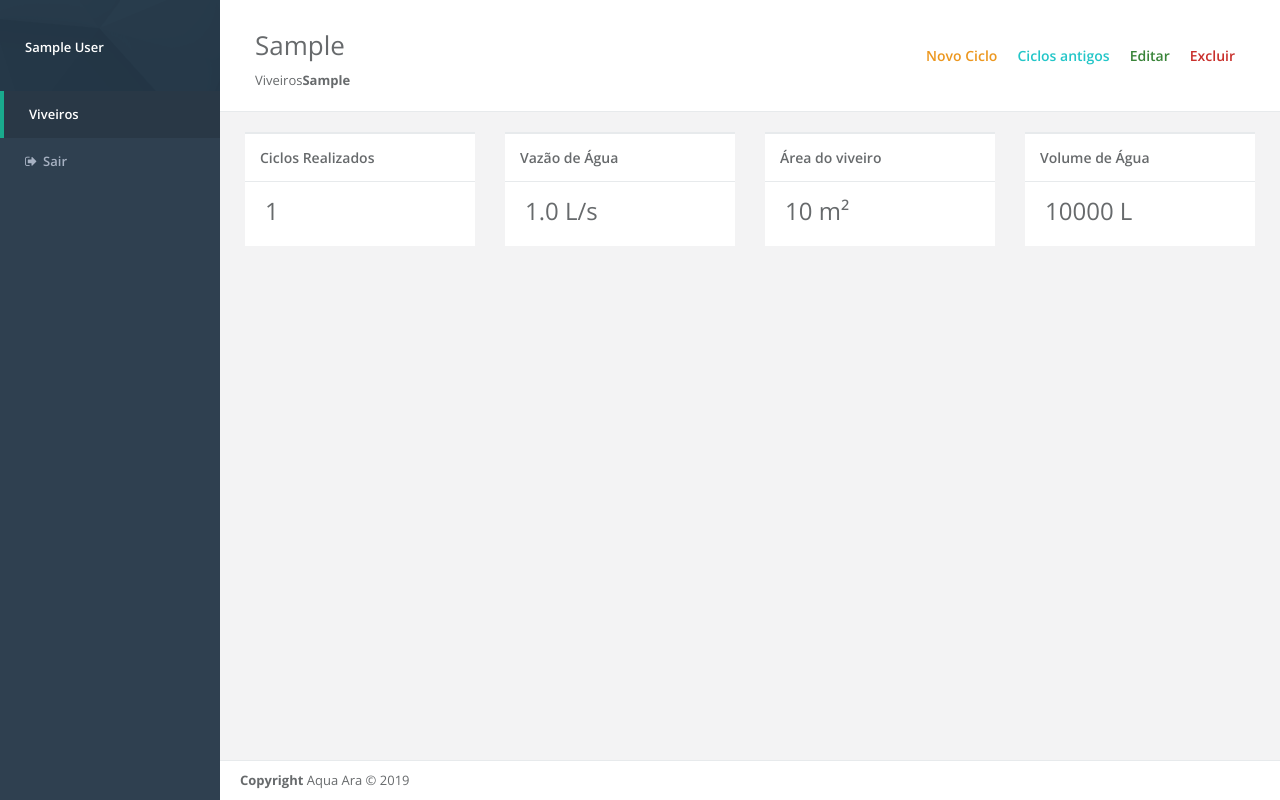
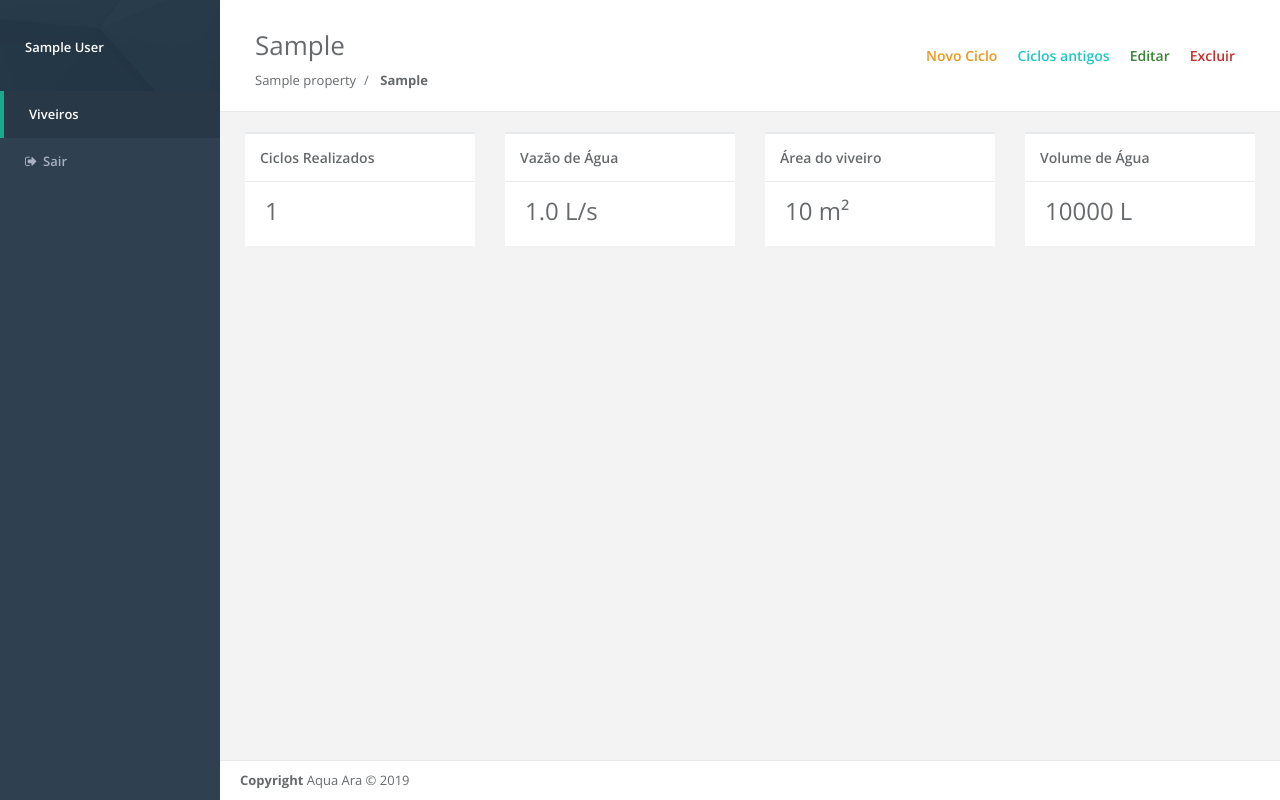
Before and after one commit to SamuelSilvaAraujo/aquaara, a Django app: page /1/viveiro/1/ in a window 1280 px wide. Run offline with Django 3.2, Linux system fonts and the light colour scheme; a user stored in the database is signed in; tables that the repository leaves empty hold one stand-in row (values such as "Sample post"); some libraries are stand-ins or nearby versions.

Commit message:
alterar slug propriedade para id propriedade

```diff
--- a/core/models.py
+++ b/core/models.py
@@ -45,7 +45,7 @@ class Property(models.Model):
     user = models.ForeignKey(User, on_delete=models.CASCADE)
     name = models.CharField("Nome", max_length=50)
     address = models.ForeignKey(Address, on_delete=models.CASCADE)
-    slug = models.SlugField(unique=True)
+    slug = models.SlugField()
 
     def save(self, *args, **kwargs):
         self.slug = slugify(self.name)
--- a/core/templates/menu.html
+++ b/core/templates/menu.html
@@ -2,6 +2,6 @@
 
 {% block menu %}
     <li class="{{ pond_page }}">
-        <a href="{% url 'property_ponds' slug_property %}">Viveiros</a>
+        <a href="{% url 'property_ponds' property.id %}">Viveiros</a>
     </li>
 {% endblock %}
--- a/core/templates/pond_detail.html
+++ b/core/templates/pond_detail.html
@@ -13,10 +13,10 @@
             <div class="col-md-12">
                 <h2>{{ pond.identification }}</h2>
                 <ol class="breadcrumb">
-                    <li>
-                        <a href="{% url 'property_ponds' slug_property %}">Viveiros</a>
+                    <li class="breadcrumb-item">
+                        <a href="{% url 'property_ponds' property.id %}">{{ property.name }}</a>
                     </li>
-                    <li class="active">
+                    <li class="breadcrumb-item active">
                         <strong>{{ pond.identification }}</strong>
                     </li>
                 </ol>
@@ -25,15 +25,15 @@
         <ul class="nav navbar-top-links navbar-right">
             <li>
                 {% if not pond.cycle %}
-                    <a href="{% url 'cycle_init' slug_property pond.id %}" style="color: #ec971f">Novo Ciclo</a>
+                    <a href="{% url 'cycle_init' property.id pond.id %}" style="color: #ec971f">Novo Ciclo</a>
                 {% else %}
                     {% if not pond.cycle.population %}
 
-                        <a href="{% url 'population' slug_property pond.id %}" style="color: #ec971f">Povoamento</a>
+                        <a href="{% url 'population' property.id pond.id %}" style="color: #ec971f">Povoamento</a>
 
                     {% else %}
 
-                        <a href="{% url 'despesca' slug_property pond.id %}" style="color: #ec971f">Despesca</a>
+                        <a href="{% url 'despesca' property.id pond.id %}" style="color: #ec971f">Despesca</a>
 
                     {% endif %}
 
@@ -43,10 +43,10 @@
                 <a href="#" style="color: #23c6c8">Ciclos antigos</a>
             </li>
             <li>
-                <a href="{% url 'pond_update' slug_property pond.id %}" style="color: #398439">Editar</a>
+                <a href="{% url 'pond_update' property.id pond.id %}" style="color: #398439">Editar</a>
             </li>
             <li>
-                <a href="{% url 'pond_delete' slug_property pond.id %}" style="color: #c9302c">Excluir</a>
+                <a href="{% url 'pond_delete' property.id pond.id %}" style="color: #c9302c">Excluir</a>
             </li>
         </ul>
 
@@ -186,7 +186,7 @@
                         <div class="ibox-title">
                             <h5>Biometria</h5>
                             <div class="ibox-tools">
-                                <a href="{% url 'biometria' slug_property pond.id %}" class="btn btn-warning btn-outline btn-xs">Nova Biometria</a>
+                                <a href="{% url 'biometria' property.id pond.id %}" class="btn btn-warning btn-outline btn-xs">Nova Biometria</a>
                                 {% if pond.cycle.all_biometria.count > 0 %}
                                     <a href="#" class="btn btn-success btn-outline btn-xs" data-toggle="modal" data-target="#allBiometriaModal">Todas as Biometrias</a>
                                 {% endif %}
@@ -273,7 +273,7 @@
                         <div class="ibox-title">
                             <h5>Mortalidade</h5>
                             <div class="ibox-tools">
-                                <a href="{% url 'mortality' slug_property pond.id %}" class="btn btn-info btn-outline btn-xs">Novo registro</a>
+                                <a href="{% url 'mortality' property.id pond.id %}" class="btn btn-info btn-outline btn-xs">Novo registro</a>
 
                                 {% if pond.cycle.all_mortality.count > 0 %}
                                     <a href="#" class="btn btn-success btn-outline btn-xs" data-toggle="modal" data-target="#allMortalidadeModal">Todos os registro</a>
--- a/core/urls.py
+++ b/core/urls.py
@@ -6,9 +6,9 @@ urlpatterns = [
     path('propriedades/', PropertyListView.as_view(), name="property_list"),
     path('propriedade/', include([
         path('cadastro/', PropertyCreateView.as_view(), name="property_create"),
-        path('<slug:slug>/editar/', PropertyUpdateView.as_view(), name="property_update")
+        path('<int:pk>/editar/', PropertyUpdateView.as_view(), name="property_update")
     ])),
-    path('<slug:slug_property>/', include([
+    path('<int:pk_property>/', include([
         path('viveiros/', PropertyPondsView.as_view(), name="property_ponds"),
         path('viveiro/', include([
             path('cadastro/', PondCreateView.as_view(), name="pond_create"),
--- a/core/views.py
+++ b/core/views.py
@@ -18,11 +18,11 @@ class PropertyListView(LoginRequiredMixin, ListView):
 class PropertyPondsView(LoginRequiredMixin, DetailView):
     template_name = 'property_ponds.html'
     model = Property
-    slug_url_kwarg = 'slug_property'
+    pk_url_kwarg = 'pk_property'
 
     def get_context_data(self, **kwargs):
         context = super(PropertyPondsView, self).get_context_data(**kwargs)
-        context["slug_property"] = self.kwargs["slug_property"]
+        context["pk_property"] = self.kwargs["pk_property"]
         context["pond_page"] = "active"
         return context
 
@@ -43,7 +43,7 @@ class PropertyCreateView(LoginRequiredMixin, CreateView):
         obj.address = address_obj
         obj.user = self.request.user
         obj.save()
-        return HttpResponseRedirect(reverse_lazy('property_ponds', kwargs={'slug_property': obj.slug}))
+        return HttpResponseRedirect(reverse_lazy('property_ponds', kwargs={'pk_property': obj.id}))
 
 class PropertyUpdateView(LoginRequiredMixin, UpdateView):
     model = Property
@@ -66,20 +66,19 @@ class PropertyUpdateView(LoginRequiredMixin, UpdateView):
 class PondCreateView(LoginRequiredMixin, CreateView):
     form_class = PondForm
     template_name = 'pond_create.html'
-    pk_url_kwarg = 'slug_property'
 
     def get_context_data(self, **kwargs):
         context = super(PondCreateView, self).get_context_data(**kwargs)
-        context["slug_property"] = self.kwargs["slug_property"]
+        context["property"] = Property.objects.get(pk=self.kwargs["pk_property"])
         context["pond_page"] = "active"
         return context
 
     def form_valid(self, form):
-        slug_property = self.kwargs["slug_property"]
+        pk_property = self.kwargs["pk_property"]
         obj = form.save(commit=False)
-        obj.property = Property.objects.get(slug=slug_property)
+        obj.property = Property.objects.get(pk=pk_property)
         obj.save()
-        return HttpResponseRedirect(reverse_lazy('pond_detail', kwargs={"slug_property": slug_property, "pk_pond": obj.id}))
+        return HttpResponseRedirect(reverse_lazy('pond_detail', kwargs={"pk_property": pk_property, "pk_pond": obj.id}))
 
 class PondDetailView(LoginRequiredMixin, DetailView):
     template_name = 'pond_detail.html'
@@ -88,7 +87,7 @@ class PondDetailView(LoginRequiredMixin, DetailView):
 
     def get_context_data(self, **kwargs):
         context = super(PondDetailView, self).get_context_data(**kwargs)
-        context["slug_property"] = self.kwargs["slug_property"]
+        context["property"] = Property.objects.get(pk=self.kwargs["pk_property"])
         context["pond_page"] = "active"
         return context
 
@@ -99,14 +98,14 @@ class PondUpdateView(LoginRequiredMixin, UpdateView):
     pk_url_kwarg = 'pk_pond'
 
     def get_success_url(self):
-        slug_property = self.kwargs["slug_property"]
+        pk_property = self.kwargs["pk_property"]
         pk_pond = self.kwargs["pk_pond"]
-        return  reverse_lazy('pond_detail', kwargs={"slug_property": slug_property, "pk_pond": pk_pond})
+        return reverse_lazy('pond_detail', kwargs={"pk_property": pk_property, "pk_pond": pk_pond})
 
     def get_context_data(self, **kwargs):
         context = super(PondUpdateView, self).get_context_data(**kwargs)
-        context["slug_property"] = self.kwargs["slug_property"]
-        context["pk_pond"] = self.kwargs["pk_pond"]
+        context["property"] = Property.objects.get(pk=self.kwargs["pk_property"])
+        context["pond"] = Pond.objects.get(pk=self.kwargs["pk_pond"])
         context["pond_page"] = "active"
         return context
 
@@ -116,12 +115,12 @@ class PondDeleteView(LoginRequiredMixin, DeleteView):
     pk_url_kwarg = 'pk_pond'
 
     def get_success_url(self):
-        slug_property = self.kwargs["slug_property"]
-        return  reverse('property_ponds', kwargs={"slug_property": slug_property})
+        pk_property = self.kwargs["pk_property"]
+        return  reverse('property_ponds', kwargs={"slug_property": pk_property})
 
     def get_context_data(self, **kwargs):
         context = super(PondDeleteView, self).get_context_data(**kwargs)
-        context["slug_property"] = self.kwargs["slug_property"]
+        context["property"] = Property.objects.get(pk=self.kwargs["pk_property"])
         context["pond_page"] = "active"
         return context
 
@@ -132,17 +131,17 @@ class CycleCreateView(LoginRequiredMixin, CreateView):
 
     def form_valid(self, form):
         pk_pond = self.kwargs["pk_pond"]
-        slug_property = self.kwargs["slug_property"]
+        pk_property = self.kwargs["pk_property"]
         obj = form.save(commit=False)
         if obj.system == 'IN' and not obj.type_intensive:
             return super().form_invalid(form)
         obj.pond = Pond.objects.get(pk=pk_pond)
         obj.save()
-        return HttpResponseRedirect(reverse_lazy('pond_detail', kwargs={'slug_property': slug_property, 'pk_pond': pk_pond}))
+        return HttpResponseRedirect(reverse_lazy('pond_detail', kwargs={'pk_property': pk_property, 'pk_pond': pk_pond}))
 
     def get_context_data(self, **kwargs):
         context = super(CycleCreateView, self).get_context_data(**kwargs)
-        context["slug_property"] = self.kwargs["slug_property"]
+        context["property"] = Property.objects.get(pk=self.kwargs["pk_property"])
         context["pond"] = Pond.objects.get(pk=self.kwargs["pk_pond"])
         context["pond_page"] = "active"
         return context
@@ -154,7 +153,7 @@ class CycleDetailView(LoginRequiredMixin, DetailView):
 
     def get_context_data(self, **kwargs):
         context = super(CycleDetailView, self).get_context_data(**kwargs)
-        context["slug_property"] = self.kwargs["slug_property"]
+        context["property"] = Property.objects.get(pk=self.kwargs["pk_property"])
         context["pk_pond"] = self.kwargs["pk_pond"]
         return context
 
@@ -165,17 +164,17 @@ class PopulationCreateView(LoginRequiredMixin, CreateView):
 
     def form_valid(self, form):
         pk_pond = self.kwargs["pk_pond"]
-        slug_property = self.kwargs["slug_property"]
+        pk_property = self.kwargs["pk_property"]
         pond_obj = Pond.objects.get(pk=pk_pond)
         cycle = pond_obj.cycle()
         population_obj = form.save()
         cycle.population = population_obj
         cycle.save()
-        return HttpResponseRedirect(reverse_lazy('pond_detail', kwargs={'slug_property': slug_property, 'pk_pond': pk_pond}))
+        return HttpResponseRedirect(reverse_lazy('pond_detail', kwargs={'pk_property': pk_property, 'pk_pond': pk_pond}))
 
     def get_context_data(self, **kwargs):
         context = super(PopulationCreateView, self).get_context_data(**kwargs)
-        context["slug_property"] = self.kwargs["slug_property"]
+        context["property"] = Property.objects.get(pk=self.kwargs["pk_property"])
         context["pond"] = Pond.objects.get(pk=self.kwargs["pk_pond"])
         context["pond_page"] = "active"
         return context
@@ -187,16 +186,16 @@ class MortalityCreateView(LoginRequiredMixin, CreateView):
 
     def form_valid(self, form):
         pk_pond = self.kwargs["pk_pond"]
-        slug_property = self.kwargs["slug_property"]
+        pk_property = self.kwargs["pk_property"]
         pond_obj = Pond.objects.get(pk=pk_pond)
         obj = form.save(commit=False)
         obj.cycle = pond_obj.cycle()
         obj.save()
-        return HttpResponseRedirect(reverse_lazy('pond_detail', kwargs={'slug_property': slug_property, 'pk_pond': pk_pond}))
+        return HttpResponseRedirect(reverse_lazy('pond_detail', kwargs={'pk_property': pk_property, 'pk_pond': pk_pond}))
 
     def get_context_data(self, **kwargs):
         context = super(MortalityCreateView, self).get_context_data(**kwargs)
-        context["slug_property"] = self.kwargs["slug_property"]
+        context["property"] = Property.objects.get(pk=self.kwargs["pk_property"])
         context["pond"] = Pond.objects.get(pk=self.kwargs["pk_pond"])
         context["pond_page"] = "active"
         return context
@@ -208,16 +207,16 @@ class BiometriaCreateView(LoginRequiredMixin, CreateView):
 
     def form_valid(self, form):
         pk_pond = self.kwargs["pk_pond"]
-        slug_property = self.kwargs["slug_property"]
+        pk_property = self.kwargs["pk_property"]
         pond_obj = Pond.objects.get(pk=pk_pond)
         obj = form.save(commit=False)
         obj.cycle = pond_obj.cycle()
         obj.save()
-        return HttpResponseRedirect(reverse_lazy('pond_detail', kwargs={'slug_property': slug_property, 'pk_pond': pk_pond}))
+        return HttpResponseRedirect(reverse_lazy('pond_detail', kwargs={'pk_property': pk_property, 'pk_pond': pk_pond}))
 
     def get_context_data(self, **kwargs):
         context = super(BiometriaCreateView, self).get_context_data(**kwargs)
-        context["slug_property"] = self.kwargs["slug_property"]
+        context["property"] = Property.objects.get(pk=self.kwargs["pk_property"])
         context["pond"] = Pond.objects.get(pk=self.kwargs["pk_pond"])
         context["pond_page"] = "active"
         return context
@@ -229,16 +228,16 @@ class DespescaCreateView(LoginRequiredMixin, CreateView):
 
     def form_valid(self, form):
         pk_pond = self.kwargs["pk_pond"]
-        slug_property = self.kwargs["slug_property"]
+        pk_property = self.kwargs["pk_property"]
         pond_obj = Pond.objects.get(pk=pk_pond)
         despesca_obj = form.save()
         cycle = pond_obj.cycle()
         cycle.despesca = despesca_obj
         cycle.save()
-        return HttpResponseRedirect(reverse_lazy('pond_detail', kwargs={'slug_property': slug_property, 'pk_pond': pk_pond}))
+        return HttpResponseRedirect(reverse_lazy('pond_detail', kwargs={'pk_property': pk_property, 'pk_pond': pk_pond}))
 
     def get_context_data(self, **kwargs):
         context = super(DespescaCreateView, self).get_context_data(**kwargs)
-        context["slug_property"] = self.kwargs["slug_property"]
+        context["property"] = Property.objects.get(pk=self.kwargs["pk_property"])
         context["pond"] = Pond.objects.get(pk=self.kwargs["pk_pond"])
         return context
--- a/templates/base.html
+++ b/templates/base.html
@@ -57,7 +57,7 @@
         <div class="row border-bottom white-bg dashboard-header">
             {% block header %}{% endblock %}
         </div>
-        <div class="wrapper wrapper-content animated fadeInRight">
+        <div class="wrapper wrapper-content animated fadeInRightBig">
             {% block content %}{% endblock %}
         </div>
         <div class="footer">
```
Also changed, not shown: core/templates/biometria.html (+6 -6 lines), core/templates/cycle_create.html (+6 -6 lines), core/templates/cycle_detail.html (+14 -0 lines), core/templates/despesca.html (+6 -6 lines), core/templates/mortality.html (+6 -6 lines), core/templates/pond_create.html (+4 -4 lines), core/templates/pond_delete.html (+26 -8 lines), core/templates/pond_update.html (+10 -4 lines), core/templates/population_create.html (+6 -6 lines), core/templates/property_create.html (+15 -12 lines), core/templates/property_list.html (+7 -11 lines), core/templates/property_ponds.html (+11 -3 lines), core/templates/property_update.html (+12 -10 lines).
